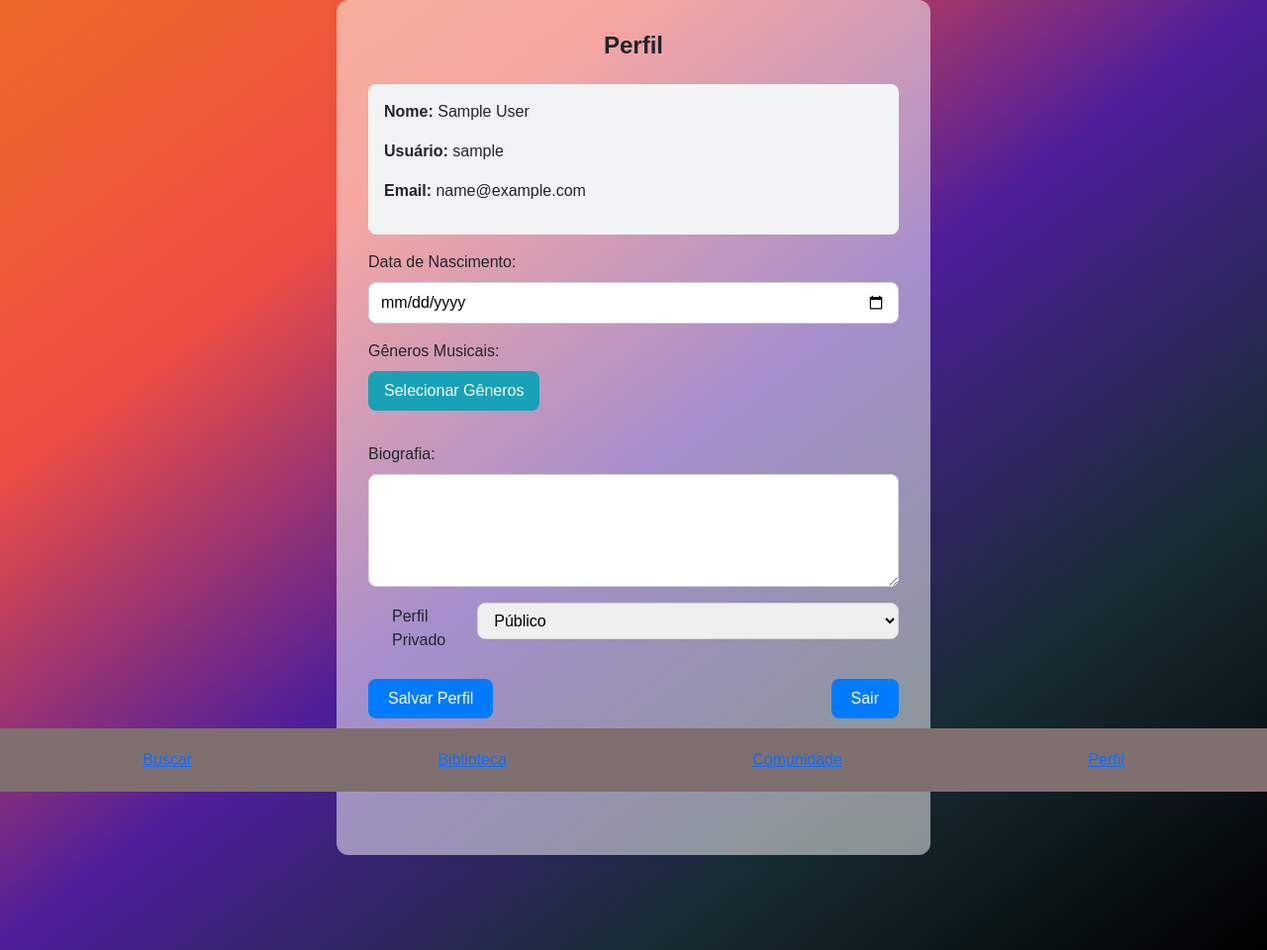
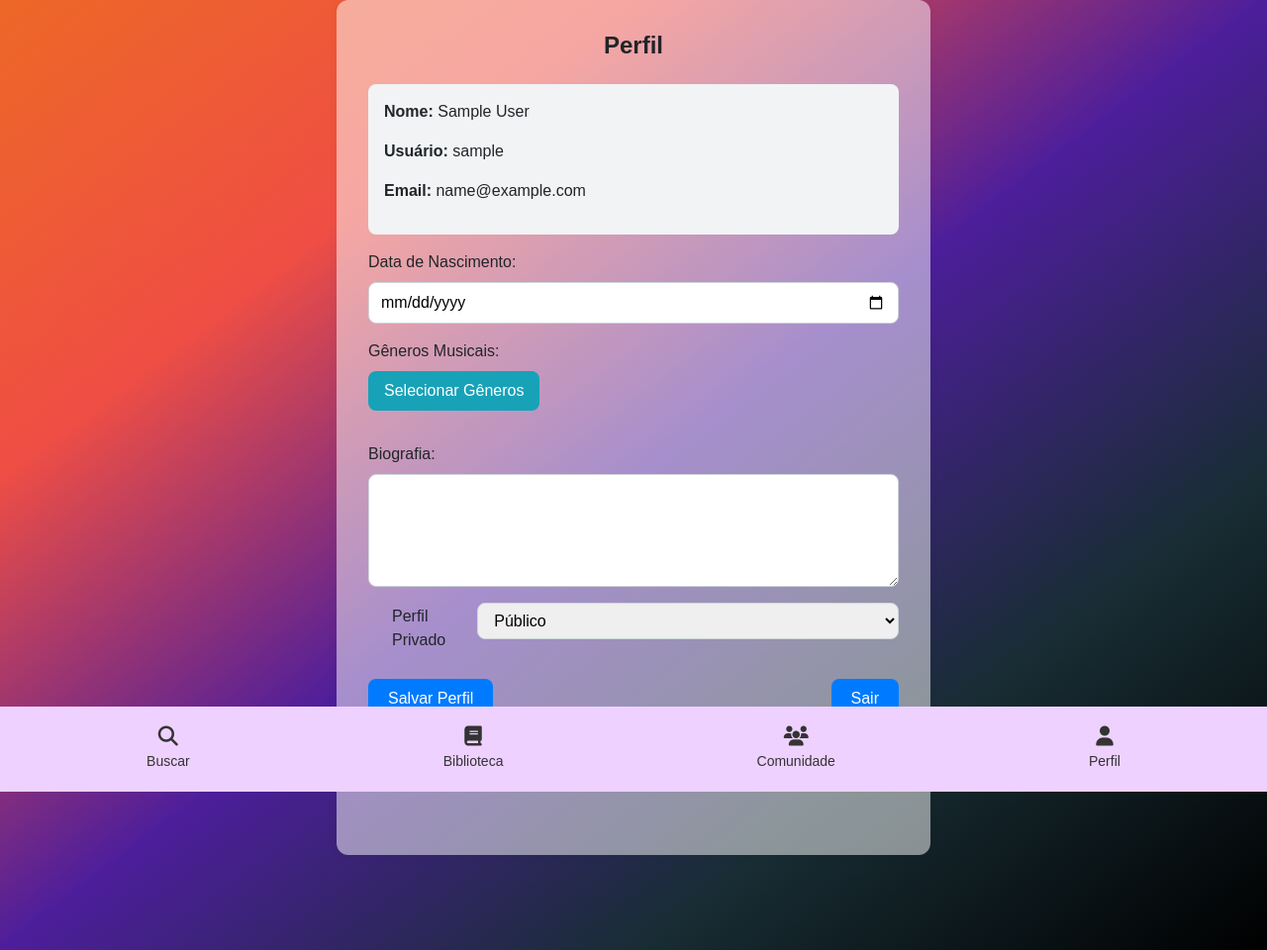
Before and after one commit to engsoft-atitus/engsw-2025-1, a Django app: page /usuario/perfil/ in a window 1280 px wide. Shown: the whole page at 99% size. Run offline with Django 5.2, Linux system fonts and the light colour scheme; the visitor is signed in with stand-in values (Sample User, id 1); data comes from the database, SQL or seed files in the repository.

Commit message:
protótipo da página inicial e navbar

```diff
--- a/usuario/static/app/css/styles.css
+++ b/usuario/static/app/css/styles.css
@@ -0,0 +1,26 @@
+
+
+.navbar {
+position: fixed;
+    width: 100%;
+    bottom: 0;
+    padding: 20px;
+    display: flex;
+    justify-content: space-around;
+    background-color: rgb(238, 209, 255);
+    margin: 0 !important;
+}
+
+.navbar a {
+text-decoration: none;
+color: #333;
+font-size: 14px;
+display: flex;
+flex-direction: column;
+align-items: center;
+}
+
+.navbar i {
+font-size: 20px;
+margin-bottom: 5px;
+}
--- a/usuario/templates/usuarios/cadastro.html
+++ b/usuario/templates/usuarios/cadastro.html
@@ -8,6 +8,7 @@
 
     <link rel="stylesheet" href="https://cdn.jsdelivr.net/npm/flatpickr/dist/flatpickr.min.css">
     <link rel="stylesheet" href="https://cdn.jsdelivr.net/npm/flatpickr/dist/themes/material_blue.css">
+
     <style>
         body {
             background: linear-gradient(
--- a/usuario/templates/usuarios/genero.html
+++ b/usuario/templates/usuarios/genero.html
@@ -6,6 +6,7 @@
     <meta name="viewport" content="width=device-width, initial-scale=1.0">
     <title>Generos Musicais</title>
     <script src="https://ajax.googleapis.com/ajax/libs/jquery/3.7.1/jquery.min.js"></script>
+
     <style>
         body {
             background: linear-gradient(
--- a/usuario/templates/usuarios/home.html
+++ b/usuario/templates/usuarios/home.html
@@ -6,6 +6,7 @@
   <meta name="viewport" content="width=device-width, initial-scale=1">
   <title>Synth</title>
   <link href="https://cdn.jsdelivr.net/npm/bootstrap@5.3.0/dist/css/bootstrap.min.css" rel="stylesheet">
+
   <style>
     body {
       background: linear-gradient(
--- a/usuario/templates/usuarios/login.html
+++ b/usuario/templates/usuarios/login.html
@@ -8,7 +8,6 @@
 
 
     <link rel="stylesheet" href="https://cdn.jsdelivr.net/npm/flatpickr/dist/flatpickr.min.css">
-
     <link rel="stylesheet" href="https://cdn.jsdelivr.net/npm/flatpickr/dist/themes/material_blue.css">
     <style>
         body {
--- a/usuario/templates/usuarios/perfil.html
+++ b/usuario/templates/usuarios/perfil.html
@@ -1,13 +1,15 @@
 <!DOCTYPE html>
 <html lang="pt-br">
 <head>
+    {% load static %}
     <meta charset="UTF-8">
     <title>Perfil</title>
     <meta name="viewport" content="width=device-width, initial-scale=1.0">
 
     <!-- Bootstrap CSS -->
     <link href="https://cdn.jsdelivr.net/npm/bootstrap@5.3.0/dist/css/bootstrap.min.css" rel="stylesheet"/>
-
+    <link rel="stylesheet" href="https://cdnjs.cloudflare.com/ajax/libs/font-awesome/6.5.0/css/all.min.css">
+    <link rel="stylesheet" href="{% static 'app/css/styles.css' %}">
     <style>
         body {
             background: linear-gradient(
@@ -141,17 +143,6 @@
         button[type="button"]:hover {
             background-color: #138496;
         }
-        nav {
-            position: fixed;
-            width: 100%;
-            bottom: 0;
-            padding: 20px;
-            display: flex;
-            justify-content: space-around;
-            background-color: rgb(128, 111, 111);
-            margin: 0 !important;
-
-        }
     </style>
 
 </head>
@@ -235,11 +226,11 @@
             </div>
         </form>
     </div>
-    <nav>
-        <a href="{% url 'buscar_musicas' %}">Buscar</a>
-        <a href="{% url 'listar_playlists' %}">Biblioteca</a>
-        <a href="{% url 'my_communities' %}">Comunidade</a>
-        <a href="{% url 'perfil' %}">Perfil</a>
+    <nav class="navbar">
+        <a href="{% url 'buscar_musicas' %}"><i class="fas fa-search"></i>Buscar</a>
+        <a href="{% url 'listar_playlists' %}"><i class="fas fa-book"></i>Biblioteca</a>
+        <a href="{% url 'my_communities' %}"><i class="fas fa-users"></i>Comunidade</a>
+        <a href="{% url 'perfil' %}"><i class="fas fa-user"></i>Perfil</a>
     </nav>
 </body>
 </html>
--- a/usuario/urls.py
+++ b/usuario/urls.py
@@ -7,7 +7,5 @@ urlpatterns = [
     path('perfil/', views.perfil_view, name='perfil'),
     path('genero/', views.genero_view, name='genero'),
     path('logout/', views.logout_view, name='logout'),
-
-
-
+    path('principal/', views.principal_view, name='principal'),
 ]
--- a/usuario/views.py
+++ b/usuario/views.py
@@ -43,7 +43,7 @@ def login_view(request):
 
             if user is not None:
                 login(request, user)
-                return redirect('perfil')
+                return redirect('principal')
             else:
                 form.add_error(None, "Credenciais inválidas.")
     else:
@@ -97,3 +97,6 @@ def genero_view(request):
 
 def home(request):
     return render(request, 'usuarios/home.html')
+
+def principal_view(request):
+    return render(request, 'usuarios/principal.html')
```
Also changed, not shown: usuario/templates/usuarios/principal.html (added, +45 -0 lines).
